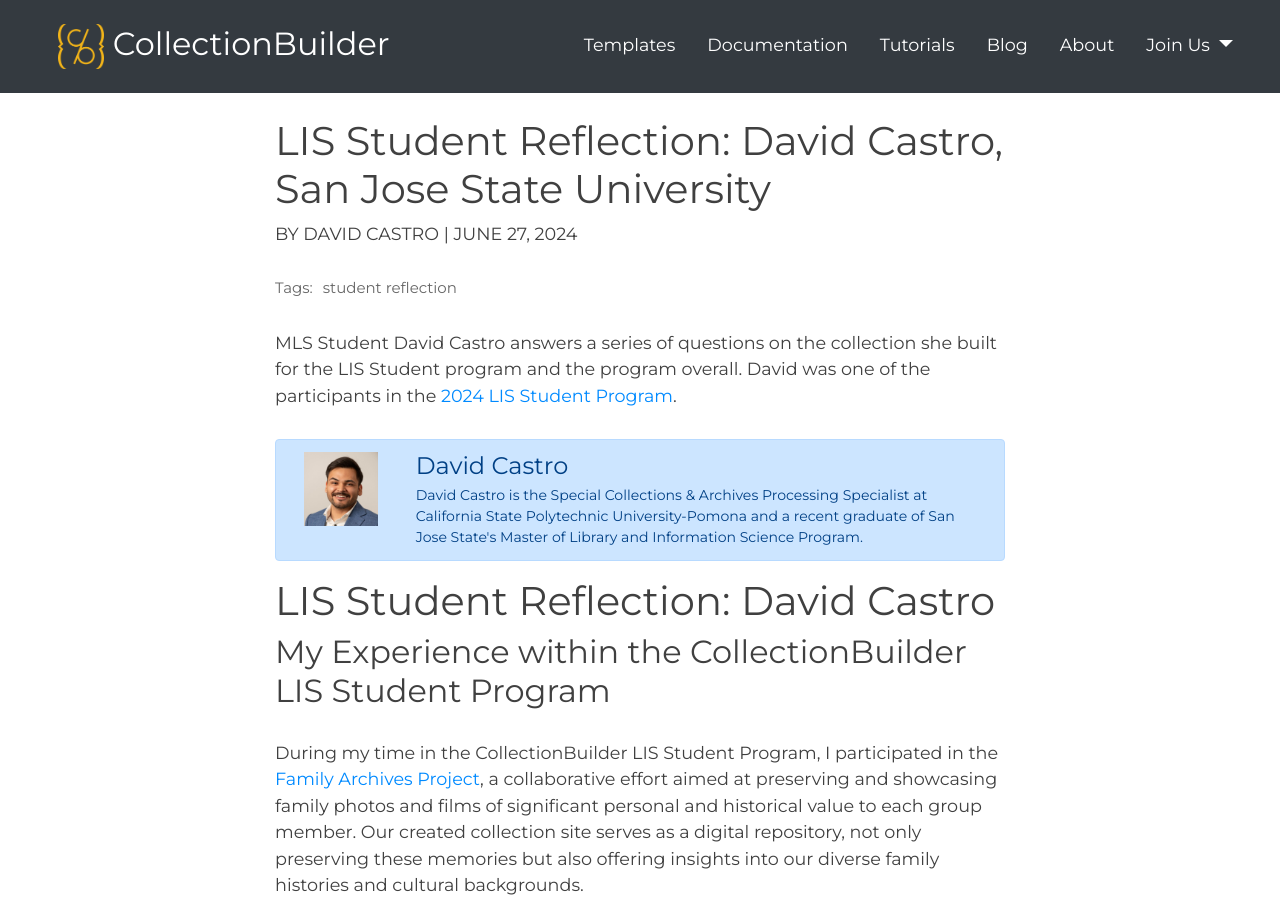
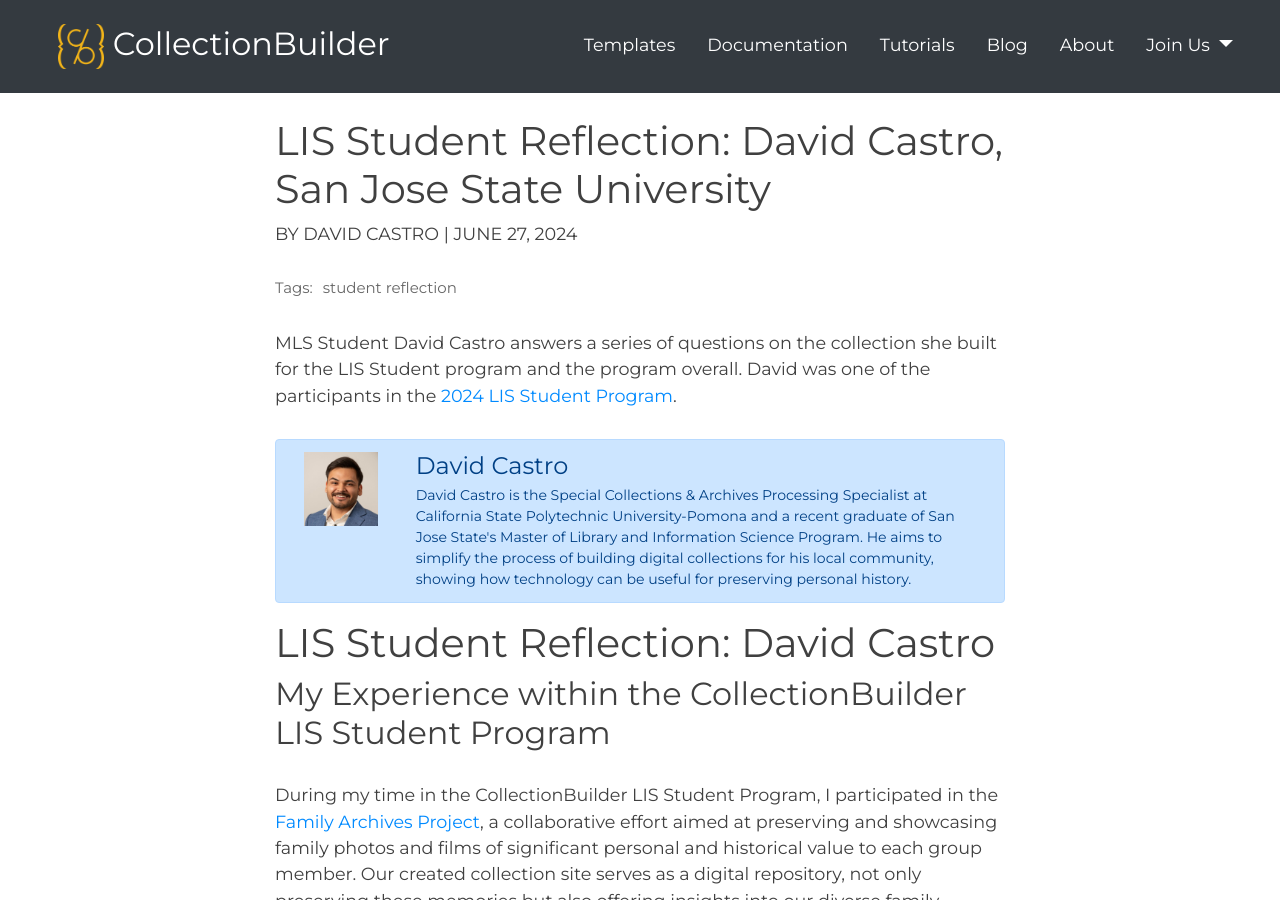
Before and after one commit to CollectionBuilder/collectionbuilder.github.io, a Jekyll site: the page built from _posts/2024-06-27-student-reflection-david-castro.md, in a window 1280 px wide and 900 px high. Built offline with Jekyll 4.4.1, drawn with Linux system fonts in a browser that asks for light colours; comment, search, counter and statistics services are not loaded.

Commit message:
Update 2024-06-27-student-reflection-david-castro.md

```diff
--- a/_posts/2024-06-27-student-reflection-david-castro.md
+++ b/_posts/2024-06-27-student-reflection-david-castro.md
@@ -11,7 +11,7 @@
 MLS Student David Castro answers a series of questions on the collection she built for the LIS Student program and the program overall. David was one of the participants in the [2024 LIS Student Program](/community/student-incentives.html){:target="_blank" rel="noopener"}.
 
 {% include feature/blogbio.html bio="David Castro is the
-Special Collections & Archives Processing Specialist at California State Polytechnic University-Pomona and a recent graduate of San Jose State's Master of Library and Information Science Program." img="/images/blog/biopics/castro.jpeg" name="David Castro" %}
+Special Collections & Archives Processing Specialist at California State Polytechnic University-Pomona and a recent graduate of San Jose State's Master of Library and Information Science Program. He aims to simplify the process of building digital collections for his local community, showing how technology can be useful for preserving personal history." img="/images/blog/biopics/castro.jpeg" name="David Castro" %}
 
 
 
```
